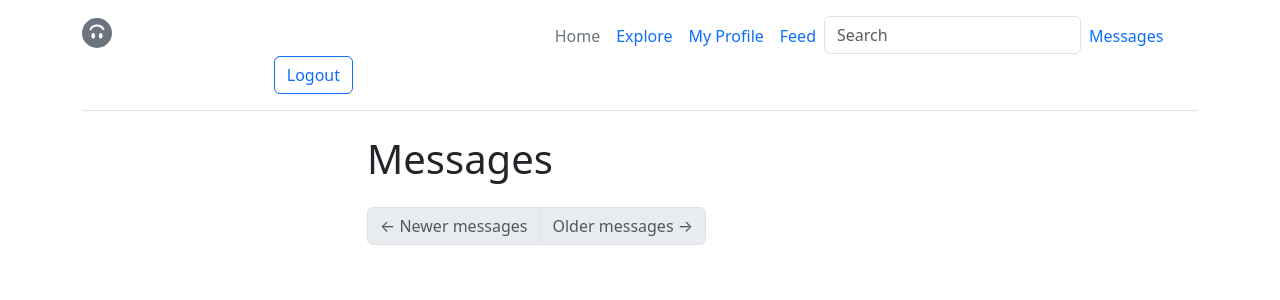
After one commit to RalIlieva/flask-portfo-web-app, a Flask app: page /messages in a window 1280 px wide. The commit adds this page. Shown: the top 300 px of the page. Run offline with Flask 3, Linux system fonts and the light colour scheme; the visitor is signed in with stand-in values (Sample User, id 1); data comes from the database, SQL or seed files in the repository; data that the repository does not hold is empty; some libraries are stand-ins or nearby versions.

Commit message:
Private messages

```diff
--- a/website/models.py
+++ b/website/models.py
@@ -77,6 +77,7 @@ class UserDB(db.Model, UserMixin):
     is_deleted: Mapped[bool] = mapped_column(db.Boolean, default=False)  # New field
     about_me: Mapped[Optional[str]] = mapped_column(String(150))
     last_seen: Mapped[Optional[datetime]] = mapped_column(default=lambda: datetime.now(timezone.utc))
+    last_message_read_time: so.Mapped[Optional[datetime]]
 
     notes = relationship("Note", back_populates="user")
 
@@ -92,6 +93,11 @@ class UserDB(db.Model, UserMixin):
         secondary=followers, primaryjoin=(followers.c.followed_id == id),
         secondaryjoin=(followers.c.follower_id == id),
         back_populates='following')
+
+    messages_sent: so.WriteOnlyMapped['Message'] = so.relationship(
+        foreign_keys='Message.sender_id', back_populates='author')
+    messages_received: so.WriteOnlyMapped['Message'] = so.relationship(
+        foreign_keys='Message.recipient_id', back_populates='recipient')
 
     def avatar(self, size):
         digest = md5(self.email.lower().encode('utf-8')).hexdigest()
@@ -151,6 +157,13 @@ class UserDB(db.Model, UserMixin):
     def set_password(self, password):
         self.password_hash = generate_password_hash(password)
 
+    def unread_message_count(self):
+        last_read_time = self.last_message_read_time or datetime(1900, 1, 1)
+        query = sa.select(Message).where(Message.recipient == self,
+                                         Message.timestamp > last_read_time)
+        return db.session.scalar(sa.select(sa.func.count()).select_from(
+            query.subquery()))
+
 
 class Note(db.Model):
     __tablename__ = "note"
@@ -199,3 +212,24 @@ class Comments(db.Model):
     post_id: Mapped[str] = mapped_column(Integer, db.ForeignKey("blog_posts.id"))
     parent_post = relationship("BlogPost", back_populates="comments")
     text: Mapped[str] = mapped_column(Text, nullable=False)
+
+
+class Message(db.Model):
+    id: so.Mapped[int] = so.mapped_column(primary_key=True)
+    sender_id: so.Mapped[int] = so.mapped_column(sa.ForeignKey(UserDB.id),
+                                                 index=True)
+    recipient_id: so.Mapped[int] = so.mapped_column(sa.ForeignKey(UserDB.id),
+                                                    index=True)
+    body: so.Mapped[str] = so.mapped_column(sa.String(140))
+    timestamp: so.Mapped[datetime] = so.mapped_column(
+        index=True, default=lambda: datetime.now(timezone.utc))
+
+    author: so.Mapped[UserDB] = so.relationship(
+        foreign_keys='Message.sender_id',
+        back_populates='messages_sent')
+    recipient: so.Mapped[UserDB] = so.relationship(
+        foreign_keys='Message.recipient_id',
+        back_populates='messages_received')
+
+    def __repr__(self):
+        return '<Message {}>'.format(self.body)
--- a/website/templates/base.html
+++ b/website/templates/base.html
@@ -33,8 +33,16 @@
                             placeholder=g.search_form.q.label.text) }}
                     </div>
                 </form>
-                {% endif %}
+        <li><a href="{{ url_for('views.messages') }}" class="nav-link px-2">Messages
+         {% set unread_message_count = current_user.unread_message_count() %}
+                <span id="message_count" class="badge text-bg-danger"
+                      style="visibility: {% if unread_message_count %}visible
+                                         {% else %}hidden{% endif %};">
+                    {{ unread_message_count }}
+                </span>
+        </a></li>
 
+          {% endif %}
       </ul>
      <div class="col-md-3 text-end">
          <a href="{{ url_for('auth.logout') }}" class="btn btn-outline-primary me-2">Logout</a>
@@ -105,6 +113,12 @@
         }
       }
       document.addEventListener('DOMContentLoaded', initialize_popovers);
+
+       function set_message_count(n) {
+        const count = document.getElementById('message_count');
+        count.innerText = n;
+        count.style.visibility = n ? 'visible' : 'hidden';
+      }
 </script>
 </body>
 </html>
--- /dev/null
+++ b/website/templates/messages.html
@@ -0,0 +1,46 @@
+{% extends "base.html" %}
+{% from 'bootstrap5/form.html' import render_form %}
+
+{% block title %}
+  Messages
+{% endblock %}
+
+{% block body_content %}
+<div class="container">
+  <div class="row justify-content-md-center">
+    <div class="col-md-6">
+      <h1>{{ ('Messages') }}</h1>
+      <table class="table table-hover">
+        <tbody>
+          {% for message in messages %}
+          <tr>
+            <td width="50px">
+              <a href="{{ url_for('views.myprofile', name=message.author.name) }}">
+                <img src="{{ message.author.avatar(50) }}"></a>
+            </td>
+            <td>
+              <p>{{ message.author.name }} says:</p>
+              <p>{{ message.body }}</p>
+            </td>
+          </tr>
+          {% endfor %}
+        </tbody>
+      </table>
+      <nav aria-label="Post navigation">
+        <ul class="pagination">
+          <li class="page-item{% if not prev_url %} disabled{% endif %}">
+            <a class="page-link" href="{{ prev_url }}">
+              <span aria-hidden="true">&larr;</span> {{ ('Newer messages') }}
+            </a>
+          </li>
+          <li class="page-item{% if not next_url %} disabled{% endif %}">
+            <a class="page-link" href="{{ next_url }}">
+              {{ ('Older messages') }} <span aria-hidden="true">&rarr;</span>
+            </a>
+          </li>
+        </ul>
+      </nav>
+    </div>
+  </div>
+</div>
+{% endblock %}
--- a/website/templates/views/profile.html
+++ b/website/templates/views/profile.html
@@ -69,6 +69,12 @@
                 </form>
             </p>
             {% endif %}
+
+            <!--Messages-->
+            {% if user != current_user %}
+            <p><a href="{{ url_for('views.send_message', recipient=user.name) }}">{{ ('Send private message')}}</a></p>
+            {% endif %}
+
         </div>
 
 
--- a/website/views/forms.py
+++ b/website/views/forms.py
@@ -1,5 +1,5 @@
 from flask_wtf import FlaskForm
-from wtforms import StringField, SubmitField
+from wtforms import StringField, SubmitField, TextAreaField
 from wtforms.validators import DataRequired, Email, Length, URL
 from flask_ckeditor import CKEditorField
 from flask import request
@@ -13,11 +13,11 @@ class NoteForm(FlaskForm):
 
 
 class CreatePostForm(FlaskForm):
-    title = StringField("Blog Post Title", validators=[DataRequired()])
-    subtitle = StringField("Subtitle", validators=[DataRequired()])
-    img_url = StringField("Blog Image URL", validators=[URL()])
-    body = CKEditorField("Blog Content", validators=[DataRequired()])
-    submit = SubmitField("Submit Post")
+    title = StringField(label="Blog Post Title", validators=[DataRequired()])
+    subtitle = StringField(label="Subtitle", validators=[DataRequired()])
+    img_url = StringField(label="Blog Image URL", validators=[URL()])
+    body = CKEditorField(label="Blog Content", validators=[DataRequired()])
+    submit = SubmitField(label="Submit Post")
 
 
 class Comment(FlaskForm):
@@ -38,3 +38,8 @@ class SearchForm(FlaskForm):
         if 'meta' not in kwargs:
             kwargs['meta'] = {'csrf': False}
         super(SearchForm, self).__init__(*args, **kwargs)
+
+
+class MessageForm(FlaskForm):
+    message = TextAreaField(label='Message', validators=[DataRequired(), Length(min=0, max=150)])
+    submit = SubmitField(label='Submit')
--- a/website/views/views.py
+++ b/website/views/views.py
@@ -1,10 +1,11 @@
 from flask import render_template, request, url_for, flash, redirect, current_app, g
 from flask_login import login_required, current_user
-from website.models import Note, BlogPost, Comments, UserDB
+from website.models import Note, BlogPost, Comments, UserDB, Message
 from website import db
 from datetime import date
 from website.views import views
-from website.views.forms import NoteForm, CreatePostForm, Comment, EmptyForm, SearchForm
+from website.views.forms import NoteForm, CreatePostForm, Comment, EmptyForm, SearchForm, MessageForm
+from datetime import datetime, timezone
 
 
 @views.before_app_request
@@ -253,3 +254,40 @@ def search():
         if page > 1 else None
     return render_template('search.html', posts=posts, user=user,
                            next_url=next_url, prev_url=prev_url)
+
+
+@views.route('/send_message/<recipient>', methods=['GET', 'POST'])
+@login_required
+def send_message(recipient):
+    user = db.first_or_404(db.select(UserDB).where(UserDB.name == recipient))
+    form = MessageForm()
+    if form.validate_on_submit():
+        msg = Message(author=current_user, recipient=user,
+                      body=form.message.data)
+        db.session.add(msg)
+        # user.add_notification('unread_message_count',
+        #                       user.unread_message_count())
+        db.session.commit()
+        flash('Your message has been sent.')
+        return redirect(url_for('views.myprofile', name=recipient))
+    return render_template('send_message.html', form=form, recipient=recipient)
+
+
+@views.route('/messages')
+@login_required
+def messages():
+    current_user.last_message_read_time = datetime.now(timezone.utc)
+    # current_user.add_notification('unread_message_count', 0)
+    db.session.commit()
+    page = request.args.get('page', 1, type=int)
+    query = current_user.messages_received.select().order_by(
+        Message.timestamp.desc())
+    messages = db.paginate(query, page=page,
+                           per_page=current_app.config['POSTS_PER_PAGE'],
+                           error_out=False)
+    next_url = url_for('main.messages', page=messages.next_num) \
+        if messages.has_next else None
+    prev_url = url_for('main.messages', page=messages.prev_num) \
+        if messages.has_prev else None
+    return render_template('messages.html', messages=messages.items,
+                           next_url=next_url, prev_url=prev_url, user=current_user)
```
Also changed, not shown: migrations/versions/a37bcdc43968_private_messages.py (added, +32 -0 lines), website/templates/send_message.html (added, +20 -0 lines), website/templates/user_popup.html (+0 -34 lines).
